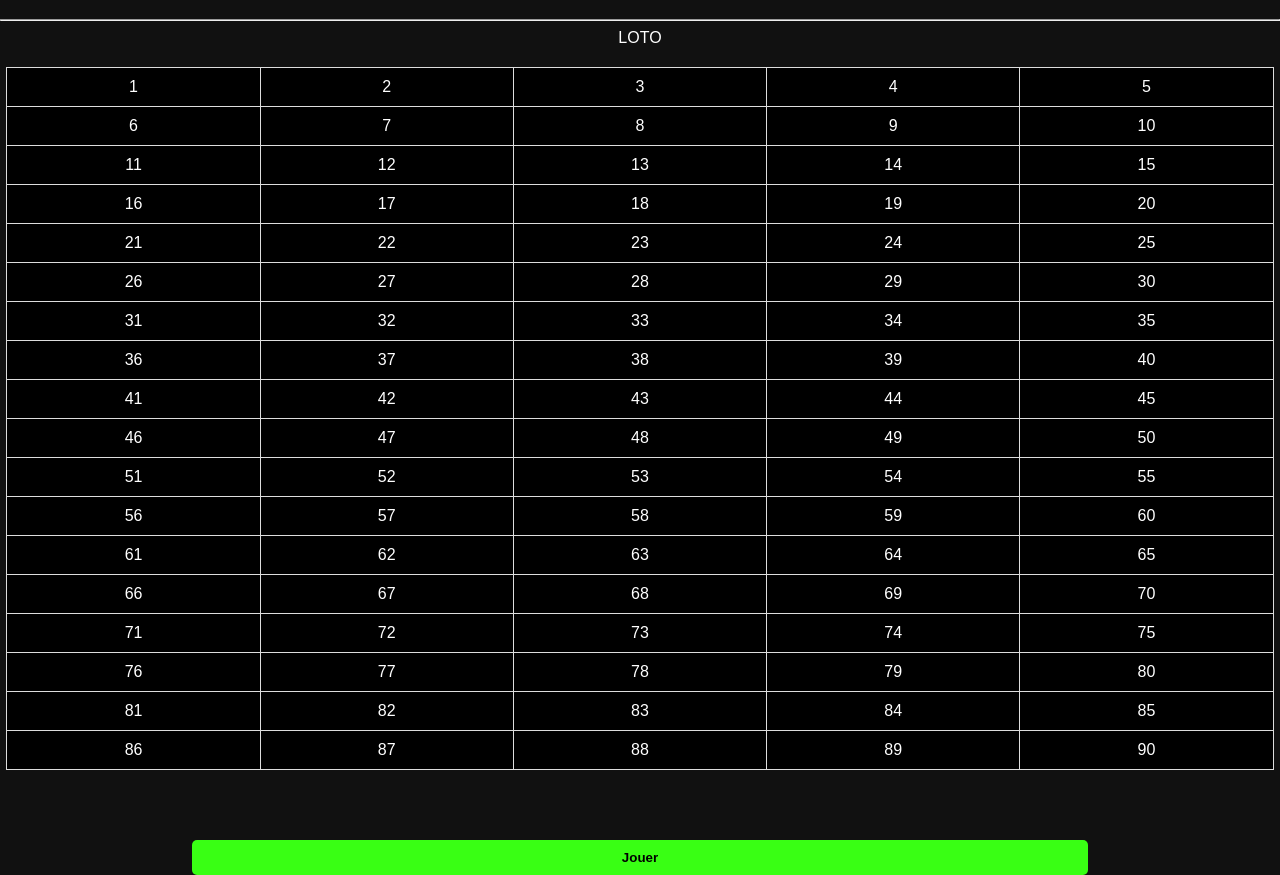
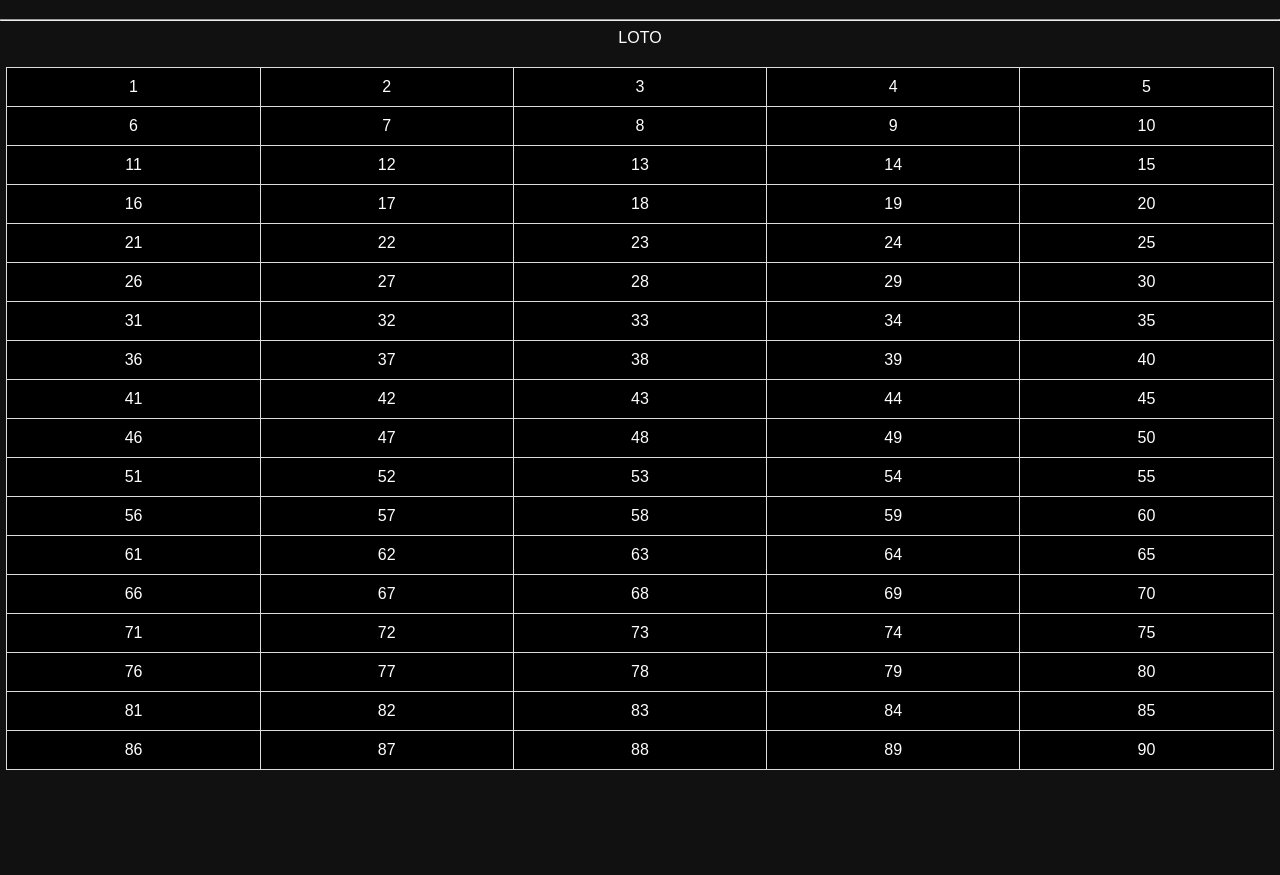
Before and after one commit to Adjara25/LOTO-PREDICTION-, a plain HTML site: page statistiques.html in a window 1280 px wide. Shown: the part 61-936 px from the top of the page. After the commit the page ends 851 px from the top, so only its background shows below. Drawn offline with Linux system fonts and the light colour scheme.

Commit message:
Update statistiques.html

```diff
--- a/statistiques.html
+++ b/statistiques.html
@@ -154,8 +154,6 @@
         </tr>
     </table>
 
-    <button id="button">Jouer</button>
-
     <script src="main.js"></script>
 </body>
 </html>
```
